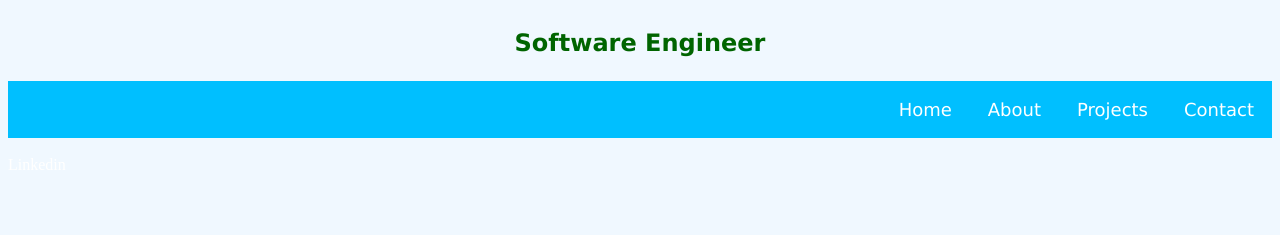
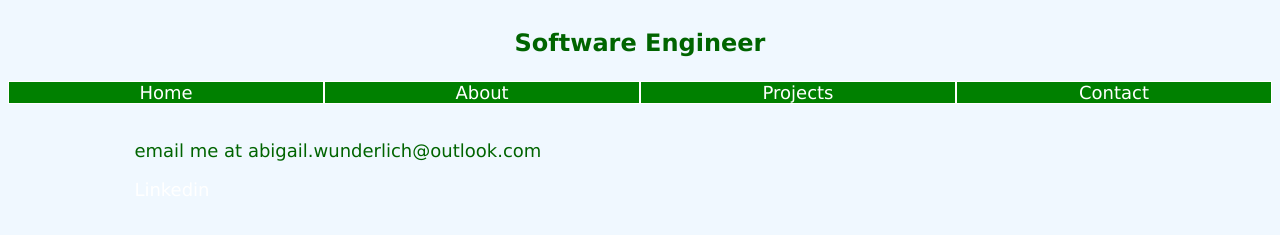
Before and after one commit to ab-wunderlich/abigail-wunderlich, a plain HTML site: page contact.html in a window 1280 px wide. Shown: the part 91-326 px from the top of the page. Drawn offline with Linux system fonts and the light colour scheme.

Commit message:
updated nav bar

```diff
--- a/contact.html
+++ b/contact.html
@@ -11,15 +11,16 @@
     <h1>Abigail Wunderlich</h1>
     <h3>Software Engineer</h3>
 
-    <ul class="navigation">
-        <li><a href="index.html">Home</a></li>
-        <li><a href="about.html">About</a></li>
-        <li><a href="projects.html">Projects</a></li>
-        <li><a href="contact.html">Contact</a></li>
-    </ul>
+    <nav class="flex_container">
+        <a href="index.html" class="flex_item nav_item">Home</a>
+        <a href="about.html" class="flex_item nav_item">About</a>
+        <a href="projects.html" class="flex_item nav_item">Projects</a>
+        <a href="contact.html" class="flex_item nav_item">Contact</a>
+    </nav>
 
     <br>
-    <a href="https://www.linkedin.com/in/abigail-wunderlich-software-engineering/" target="_blank" rel="noopener noreferrer">Linkedin</a>
+    <p> email me at abigail.wunderlich@outlook.com</p>
+    <p><a href="https://www.linkedin.com/in/abigail-wunderlich-software-engineering/" target="_blank" rel="noopener noreferrer">Linkedin</a></p>
 </body>
 
 </html>
--- a/main.css
+++ b/main.css
@@ -87,7 +87,6 @@ a:visited
 
 .flex_container{
   display: flex;
-  flex-direction:row-reverse;
   justify-content:center;
 }
 
```
Also changed, not shown: about.html (+8 -6 lines), index.html (+4 -19 lines), projects.html (+12 -6 lines), 1 other file.
